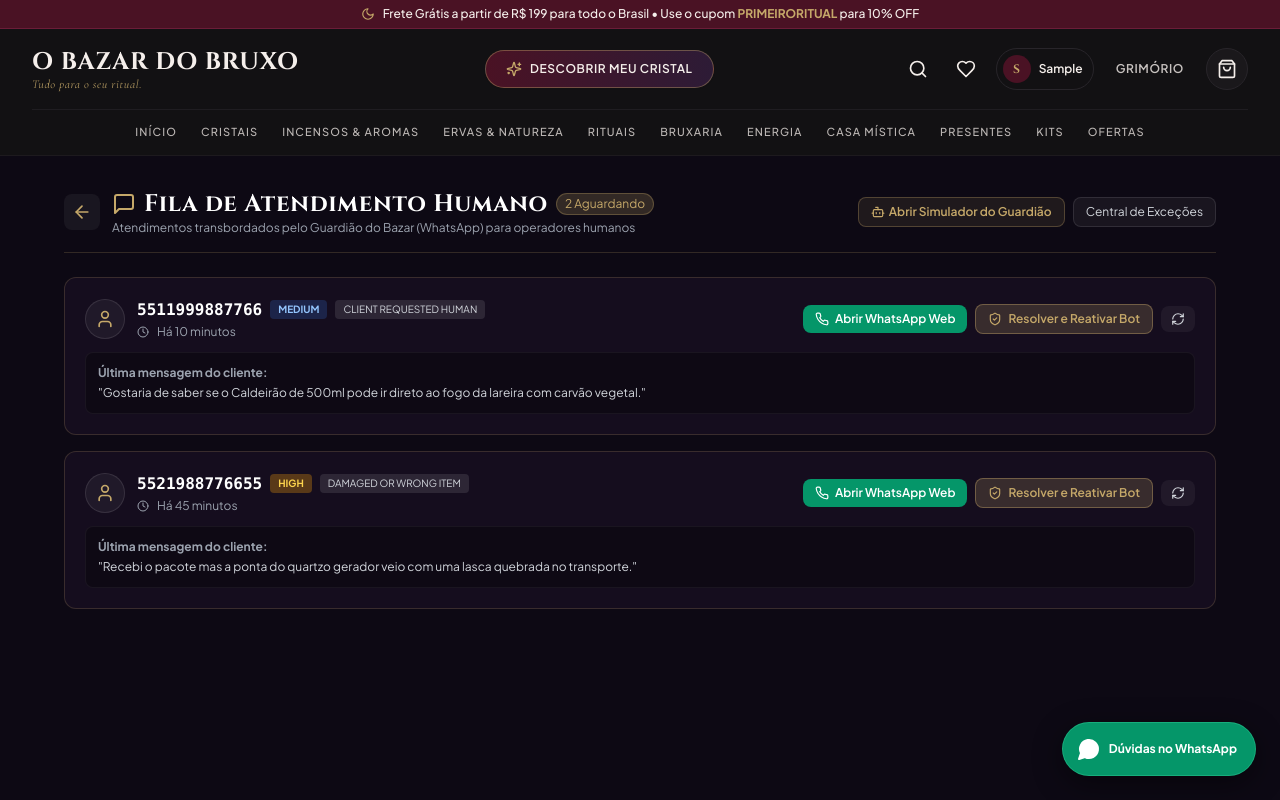
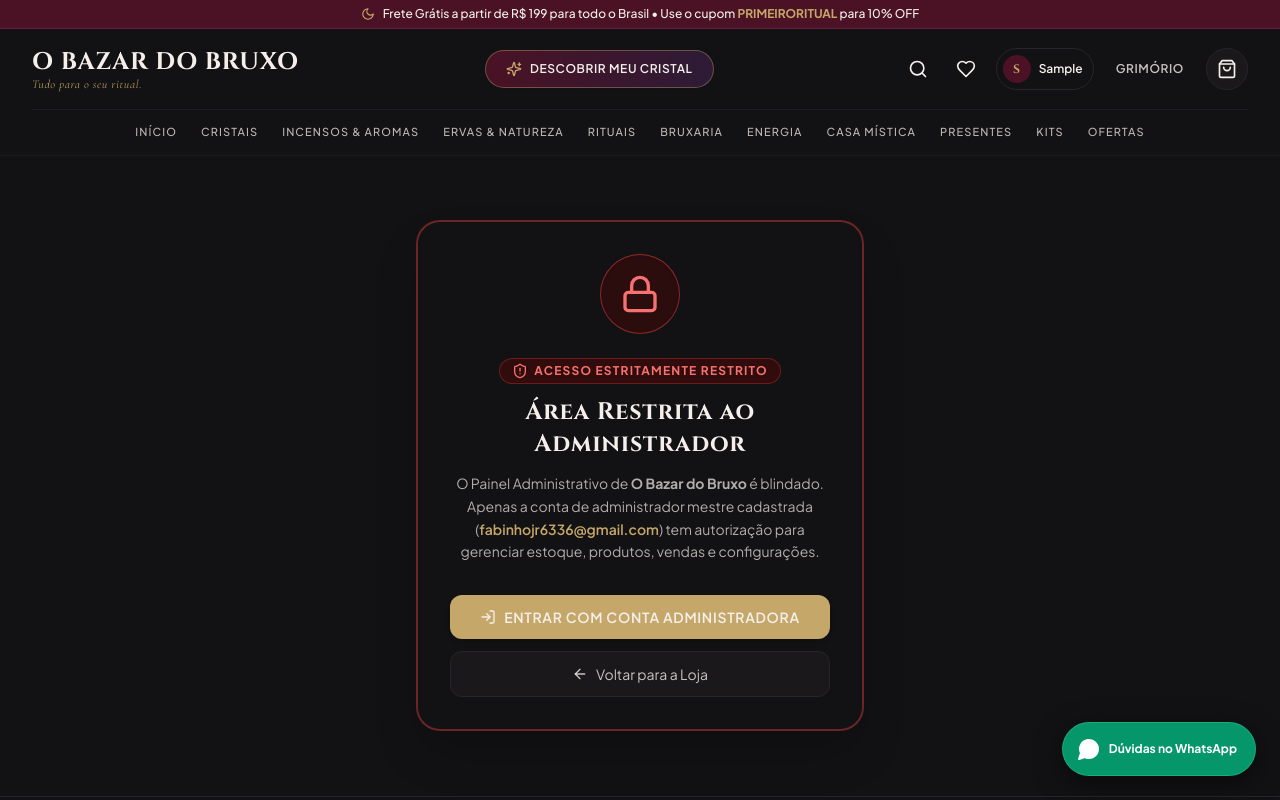
Before and after one commit to Fabio-Bruxo/Bazar-do-Bruxo, a Next.js app: page /admin/tickets in a window 1280 px wide. Shown: the top 800 px of the page. Built offline with nearby package versions, Linux system fonts and the light colour scheme; sample sign-in values are in the browser's storage.

Commit message:
security: admin route guard - only fabinhojr6336@gmail.com can access /admin pages

```diff
--- /dev/null
+++ b/src/app/admin/layout.tsx
@@ -0,0 +1,116 @@
+'use client';
+
+import React, { useEffect } from 'react';
+import { useRouter, usePathname } from 'next/navigation';
+import { useAuth } from '@/context/AuthContext';
+import { ShieldAlert, Lock, ArrowLeft, LogIn, ShieldCheck } from 'lucide-react';
+import Link from 'next/link';
+
+export default function AdminLayout({ children }: { children: React.ReactNode }) {
+  const { user, isLoading } = useAuth();
+  const router = useRouter();
+  const pathname = usePathname();
+
+  const isMasterAdmin =
+    user !== null &&
+    user.role === 'admin' &&
+    user.email.toLowerCase() === 'fabinhojr6336@gmail.com';
+
+  useEffect(() => {
+    if (!isLoading && !user) {
+      router.push(`/login?redirect=${encodeURIComponent(pathname)}`);
+    }
+  }, [user, isLoading, router, pathname]);
+
+  // Enquanto carrega a sessão local
+  if (isLoading) {
+    return (
+      <div className="min-h-[75vh] flex flex-col items-center justify-center space-y-4">
+        <div className="w-12 h-12 border-4 border-bazar-gold border-t-transparent rounded-full animate-spin"></div>
+        <p className="font-mystic text-bazar-gold text-base tracking-widest">
+          VERIFICANDO PRIVILÉGIOS ADMINISTRATIVOS...
+        </p>
+      </div>
+    );
+  }
+
+  // Se não for o administrador exclusivo
+  if (!isMasterAdmin) {
+    return (
+      <div className="min-h-[80vh] flex items-center justify-center px-4 py-16 bg-bazar-black">
+        <div className="max-w-md w-full bg-bazar-charcoal border-2 border-red-500/40 rounded-3xl p-8 text-center shadow-2xl space-y-6">
+          <div className="w-20 h-20 mx-auto rounded-full bg-red-950/50 border border-red-500/50 flex items-center justify-center text-red-400 shadow-inner">
+            <Lock className="w-10 h-10" />
+          </div>
+
+          <div className="space-y-3">
+            <span className="text-xs font-bold text-red-400 uppercase tracking-widest flex items-center justify-center gap-1.5 bg-red-950/60 py-1 px-3 rounded-full border border-red-500/30 w-fit mx-auto">
+              <ShieldAlert className="w-4 h-4" /> Acesso Estritamente Restrito
+            </span>
+            <h2 className="font-mystic text-2xl font-bold text-bazar-parchment">
+              Área Restrita ao Administrador
+            </h2>
+            <p className="text-sm text-bazar-parchment/70 leading-relaxed">
+              O Painel Administrativo de <strong>O Bazar do Bruxo</strong> é blindado. Apenas a conta de administrador mestre cadastrada (<span className="text-bazar-gold font-semibold">fabinhojr6336@gmail.com</span>) tem autorização para gerenciar estoque, produtos, vendas e configurações.
+            </p>
+          </div>
+
+          <div className="pt-2 flex flex-col gap-3">
+            <Link
+              href={`/login?redirect=${encodeURIComponent(pathname)}`}
+              className="w-full flex items-center justify-center gap-2 py-3 px-4 rounded-xl bg-bazar-gold text-bazar-black font-semibold hover:bg-bazar-gold-light transition-all shadow-md text-sm tracking-wider uppercase"
+            >
+              <LogIn className="w-4 h-4" /> Entrar com Conta Administradora
+            </Link>
+            <Link
+              href="/"
+              className="w-full flex items-center justify-center gap-2 py-3 px-4 rounded-xl bg-bazar-charcoal-light border border-bazar-charcoal-border text-bazar-parchment/80 hover:text-bazar-gold hover:border-bazar-gold/30 transition-all text-sm"
+            >
+              <ArrowLeft className="w-4 h-4" /> Voltar para a Loja
+            </Link>
+          </div>
+        </div>
+      </div>
+    );
+  }
+
+  // Administrador autenticado com sucesso
+  return (
+    <div className="min-h-screen bg-bazar-black">
+      {/* Barra de Segurança Administrativa Superior */}
+      <div className="bg-gradient-to-r from-bazar-charcoal via-bazar-charcoal-light to-bazar-charcoal border-b border-bazar-gold/30 px-4 py-2 text-xs text-bazar-parchment/80 sticky top-20 z-30 backdrop-blur-md">
+        <div className="max-w-7xl mx-auto flex items-center justify-between">
+          <div className="flex items-center gap-2">
+            <ShieldCheck className="w-4 h-4 text-emerald-400" />
+            <span className="text-bazar-gold font-bold uppercase tracking-wider text-[11px]">Sessão de Administrador Ativa:</span>
+            <span className="text-bazar-parchment font-medium hidden sm:inline">{user.email}</span>
+          </div>
+
+          <div className="flex items-center gap-4 text-xs">
+            <Link
+              href="/admin/produtos"
+              className="text-bazar-parchment/70 hover:text-bazar-gold transition-colors font-semibold"
+            >
+              Produtos & Estoque
+            </Link>
+            <Link
+              href="/admin/pedidos"
+              className="text-bazar-parchment/70 hover:text-bazar-gold transition-colors font-semibold"
+            >
+              Pedidos
+            </Link>
+            <Link
+              href="/"
+              className="text-bazar-gold hover:underline flex items-center gap-1"
+              target="_blank"
+            >
+              Ver Loja ↗
+            </Link>
+          </div>
+        </div>
+      </div>
+
+      <div className="pb-16">{children}</div>
+    </div>
+  );
+}
--- a/src/app/minha-conta/page.tsx
+++ b/src/app/minha-conta/page.tsx
@@ -31,9 +31,9 @@ export default function MinhaContaPage() {
       const userOrders = allOrders.filter(
         (o) => o.customer.email.toLowerCase() === user?.email.toLowerCase()
       );
-      setOrders(userOrders.length > 0 ? userOrders : allOrders.slice(0, 2));
+      setOrders(userOrders);
     } catch (e) {
-      setOrders(INITIAL_ORDERS);
+      setOrders([]);
     }
   }, [user]);
 
--- a/src/app/minha-conta/pedidos/page.tsx
+++ b/src/app/minha-conta/pedidos/page.tsx
@@ -34,12 +34,12 @@ export default function MinhasComprasPage() {
       const userOrders = allOrders.filter(
         (o) => o.customer.email.toLowerCase() === user?.email.toLowerCase()
       );
-      setOrders(userOrders.length > 0 ? userOrders : allOrders);
-      if (userOrders.length > 0 || allOrders.length > 0) {
-        setExpandedOrder((userOrders[0] || allOrders[0]).id);
+      setOrders(userOrders);
+      if (userOrders.length > 0) {
+        setExpandedOrder(userOrders[0].id);
       }
     } catch (e) {
-      setOrders(INITIAL_ORDERS);
+      setOrders([]);
     }
   }, [user]);
 
--- a/src/components/Header.tsx
+++ b/src/components/Header.tsx
@@ -200,14 +200,16 @@ export default function Header() {
                             <Package className="w-4 h-4 text-bazar-gold" />
                             <span>Minhas Compras</span>
                           </Link>
+                          {user.role === 'admin' && user.email.toLowerCase() === 'fabinhojr6336@gmail.com' && (
                             <Link
                               href="/admin"
                               onClick={() => setIsUserMenuOpen(false)}
-                            className="flex items-center gap-2 px-3 py-2 rounded-lg text-bazar-parchment/90 hover:bg-bazar-charcoal hover:text-bazar-gold transition-colors"
+                              className="flex items-center gap-2 px-3 py-2 rounded-lg text-bazar-gold bg-bazar-gold/10 hover:bg-bazar-gold/20 transition-colors font-semibold"
                             >
                               <Sliders className="w-4 h-4 text-bazar-gold" />
                               <span>Painel Administrativo</span>
                             </Link>
+                          )}
                         </div>
                         <div className="pt-1 border-t border-bazar-charcoal-border">
                           <button
@@ -422,6 +424,15 @@ export default function Header() {
                           Compras
                         </Link>
                       </div>
+                      {user.role === 'admin' && user.email.toLowerCase() === 'fabinhojr6336@gmail.com' && (
+                        <Link
+                          href="/admin"
+                          onClick={() => setIsMobileMenuOpen(false)}
+                          className="block text-center py-2 rounded-xl bg-bazar-gold text-bazar-black font-bold text-xs uppercase tracking-wider mt-2 shadow-md"
+                        >
+                          Painel Administrativo
+                        </Link>
+                      )}
                     </div>
                   ) : (
                     <Link
```
Lines whose indentation alone changed are shown as unchanged.
